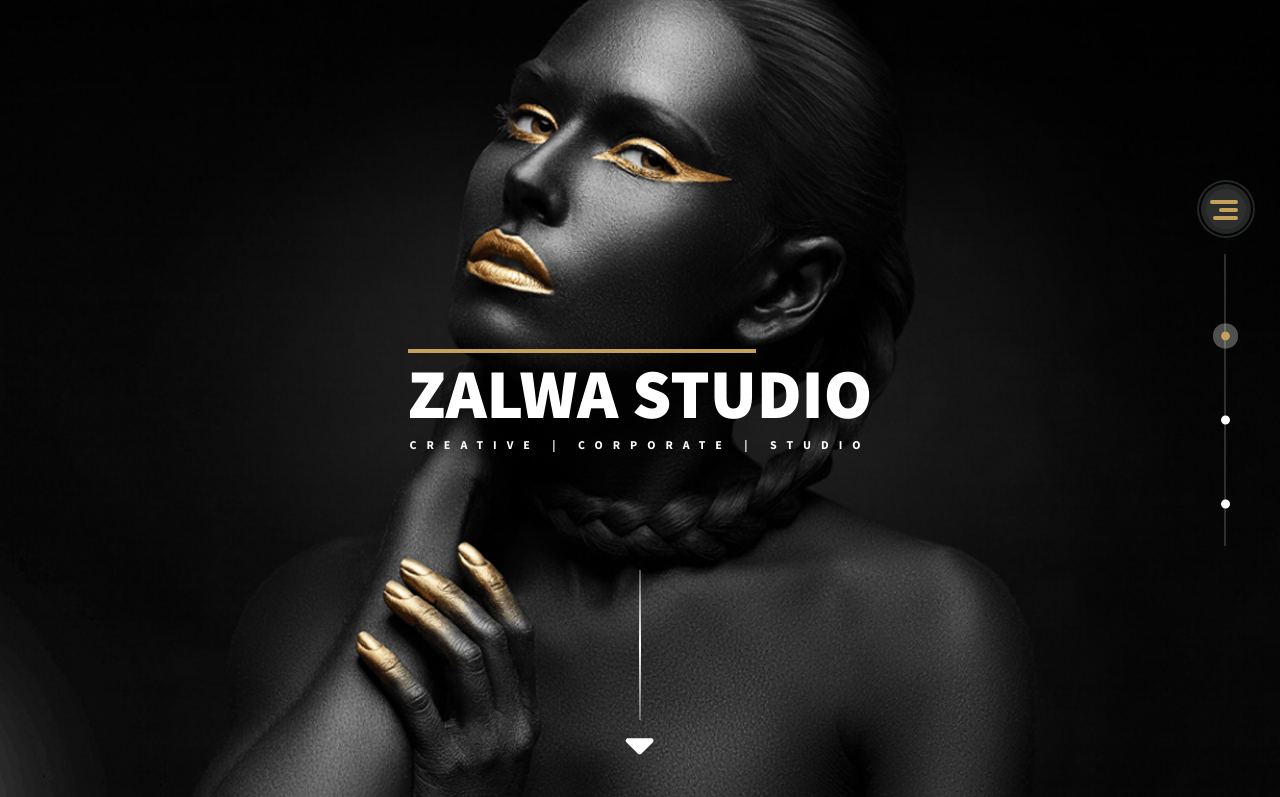
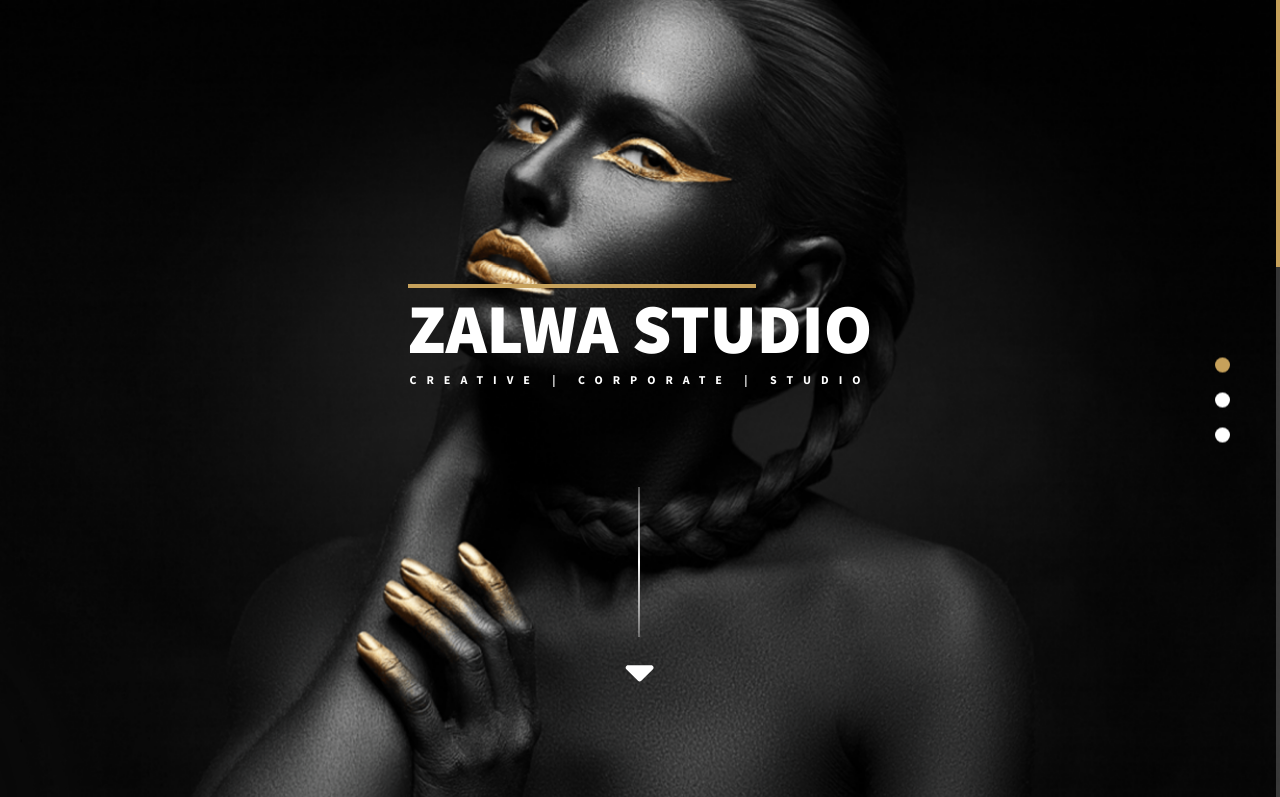
Before and after one commit to InsidiousDen/zalva-studio, a plain HTML site: page index.html in a window 1280 px wide. Shown: the top 797 px of the page. Drawn offline with nearby package versions, Linux system fonts and the light colour scheme; files whose address does not match are found by name.

Commit message:
parallax + scroll

```diff
--- a/css/style.css
+++ b/css/style.css
@@ -15,186 +15,134 @@
   font-family: "Source Sans Pro", sans-serif;
 }
 
-.menu__btn > span,
-.menu__btn > span::before,
-.menu__btn > span::after {
-  display: block;
-  position: absolute;
-  width: 19px;
-  height: 4px;
-  right: -8px;
-  top: -46px;
-  background-color: #c6a15b;
-  display: flex;
-  justify-content: flex-end;
-  border-radius: 2px;
+.wrapper {
+  min-height: 100%;
 }
 
-.menu__btn > span::before {
-  content: "";
-  top: -8px;
-  width: 28px;
-  right: auto;
-}
-.menu__btn > span::after {
-  content: "";
-  top: 8px;
-  width: 25px;
-  right: auto;
+.page {
+  width: 100%;
+  height: 100%;
+  position: fixed;
+  overflow: hidden;
+  top: 0;
+  left: 0;
 }
 
-.circle {
-  position: relative;
-  width: 40px;
-  height: 40px;
-  background-color: #2e2f2f;
-  border-radius: 50%;
-  top: -65px;
-  right: -104px;
-  box-shadow: 0 0 0 5px #252626;
+.page__wrapper {
+  display: flex;
+  flex-direction: column;
+  width: 100%;
+  height: 100%;
 }
 
-.circle::after {
-  content: "";
+.page__pagination {
   position: absolute;
-  width: 50px;
-  height: 50px;
-  top: -7px;
-  left: -7px;
-  border-radius: 50%;
-  border: solid 2px transparent;
-  box-shadow: 0 0 0 2px #252626;
+  top: 50%;
+  right: 50px;
+  transform: translate(50px -50%);
+  opacity: 0;
+  visibility: hidden;
+  display: flex;
+  flex-direction: column;
+  animation: pagination_reveal 1s ease forwards;
+  animation-delay: 2s;
 }
 
-.navbar {
-  position: fixed;
-  top: 50%;
-  right: 50px;
-  transform: translateY(-50%);
-  color: #ffffff;
+.page__bullet {
+  width: 15px;
+  height: 15px;
+  cursor: pointer;
+  background-color: #ffffff;
+  margin: 10px 0;
+  border-radius: 50%;
+  transition: background-color 0.3s ease 0s;
+}
+
+.page__bullet__active {
+  background-color: #c6a15b;
+}
+
+.page__scroll {
+  height: 100%;
+  position: absolute;
+  top: 0;
+  right: 0;
+  width: 4px;
+  background-color: rgba(255, 255, 255, 0.2);
+}
+
+.page__drag-scroll {
+  position: absolute;
+  top: 0;
+  left: 0;
+  width: 100%;
+  background-color: #c6a15b;
   cursor: pointer;
 }
 
-.navbar::before {
-  content: "";
-  width: 2px;
-  height: 100%;
-  position: absolute;
-  right: 4px;
-  background: #2f2f2f;
+.page__screen {
+  background-color: #151515;
+  color: #ffffff;
+  flex: 1 0 100%;
+  position: relative;
+  display: flex;
+  align-items: center;
+  justify-content: center;
 }
 
-.navbar ul {
-  list-style: none;
+.screen__content {
+  position: relative;
+  z-index: 2;
+  display: flex;
+  align-items: center;
+  flex-direction: column;
+  align-content: flex-start;
+  justify-content: center;
 }
 
-.navbar ul li {
-  position: relative;
-  text-align: right;
+.screen__body {
+  position: absolute;
+  width: 100%;
+  height: 100%;
+  top: 0;
+  left: 0;
+  overflow: hidden;
 }
 
-.navbar ul li .dot span {
-  display: inline-block;
-  background: #c6a15b;
-  letter-spacing: 1px;
-  padding: 10px 22px;
-  margin-right: 30px;
-  border-radius: 3px;
-  transform: translateX(30px);
-  opacity: 0;
+.screen__image {
+  position: absolute;
+  width: 100%;
+  height: 100%;
+  top: 0;
+  left: 0;
 }
 
-.navbar ul li:hover .dot span {
-  transform: translateX(0px);
-  opacity: 1;
+.screen__image img {
+  position: absolute;
+  width: 100%;
+  height: 100%;
+  top: 0;
+  left: 0;
+  object-fit: cover;
 }
 
-.navbar ul li .dot span::before {
-  content: "";
-  position: absolute;
-  top: 50%;
-  right: 0;
-  transform: translate(7px, -50%);
-  border-left: 7px solid #c6a15b;
-  border-top: 7px solid transparent;
-  border-bottom: 7px solid transparent;
-  display: block;
-}
-
-.navbar ul li .dot::before,
-.navbar ul li .dot::after {
-  content: "";
-  position: absolute;
-  top: 50%;
-  border-radius: 50%;
-  display: block;
-  transition: 0.2s ease-out;
-}
-
-.navbar ul li .dot::before {
-  height: 5px;
-  width: 5px;
-  border: 2px solid #ffffff;
-  right: 0;
-  transform: translateY(-50%);
-  background-color: #ffffff;
-}
-
-.navbar ul li .dot.active::before,
-.navbar ul li:hover .dot::before {
-  border-color: #c6a15b;
-  background: #c6a15b;
-}
-
-.navbar ul li .dot::after {
-  height: 9px;
-  width: 9px;
-  right: 0px;
-  transform: translateY(-50%) scale(0);
-  box-shadow: 0 0 0 8px #ffffff;
-  opacity: 0.3;
-
-}
-
-.navbar ul li .dot.active::after,
-.navbar ul li:hover .dot::after {
-  transform: translateY(-50%) scale(1);
-}
-
-.dot {
-  color: #fff;
-  display: block;
-  padding: 22px 0;
-  text-decoration: none;
-}
-
-.slide {
-  min-height: 100vh;
-  width: 100%;
-  background-color: #151515;
-  color: #ffffff;
-  display: flex;
-  flex-direction: column;
-  justify-content: space-between;
-}
-
-
-.main {
-  background: url("../images/main-bg.png") no-repeat;
-  background-size: cover;
-  background-position: center;
+.main__title {
   display: flex;
   justify-content: center;
   align-items: center;
   flex-direction: column;
-  cursor: default;
+  margin: 200px 0 100px 0;
 }
 
 .main__logo__text {
   font-size: 70px;
   font-weight: 900;
+  width: fit-content;
   text-transform: uppercase;
   position: relative;
+  color: transparent;
+  animation: text_reveal 0.5s ease forwards;
+  animation-delay: 1s;
 }
 
 .main__logo__text::before {
@@ -205,18 +153,57 @@
   position: absolute;
   top: 0;
   left: 0;
+  animation: text_reveal 0.5s ease forwards;
+  animation-delay: 1s;
+}
+
+.main__logo__text span {
+  position: absolute;
+  top: 0;
+  left: 0;
+  height: 100%;
+  width: 0;
+  background-color: #c6a15b;
+  animation: text_reveal_box 1s ease;
+  animation-delay: 0.5s;
 }
 
 .main__sub__text {
   font-size: 12px;
   text-transform: uppercase;
   letter-spacing: 10px;
+  color: transparent;
+  animation: text_reveal 1.5s ease forwards;
+  animation-delay: 2s;
+}
+
+@keyframes text_reveal {
+  100% {
+    color: #ffffff;
+  }
+}
+
+@keyframes text_reveal_box {
+  50% {
+    width: 100%;
+    left: 0;
+  }
+  100% {
+    width: 0;
+    left: 100%;
+  }
+}
+@keyframes pagination_reveal {
+  100% {
+    transform: translate(0, -50%);
+    opacity: 1;
+    visibility: inherit;
+  }
 }
 
 .v-line {
   width: 2px;
   height: 150px;
-  position: absolute;
   left: 50%;
   bottom: 80px;
   margin-left: -1px;
@@ -230,26 +217,20 @@
 
 .fa-sort-down {
   font-size: 50px;
-  position: absolute;
-  bottom: 40px;
+  margin-bottom: 30px;
 }
 .fa-sort-down:hover {
   color: #c6a15b;
 }
 
-.slide__logo {
+.page__logo {
   font-size: 30px;
   color: #c6a15b;
   text-transform: uppercase;
   font-family: "TypefaceSix";
-  padding: 50px 0 15px 60px;
 }
 
-.slide__socials {
-  padding: 15px 0 50px 60px;
-}
-
-.slide__social {
+.page__social {
   height: 28px;
   width: 28px;
   border: solid 1px #ffffff;
@@ -257,25 +238,23 @@
   margin-right: 2px;
   color: #ffffff;
   opacity: 0.5;
+  cursor: pointer;
 }
 
 a:visited {
   color: inherit;
 }
 
-.info {
-  background: url("../images/info-bg.png") no-repeat;
-  background-size: cover;
-  background-position: center;
-  display: flex;
-  flex-direction: column;
+.info,
+.gallery {
+  align-items: flex-start;
+  margin: 0 30px;
 }
 
 .info__wrapper {
   display: flex;
   justify-content: center;
   flex-wrap: wrap;
-  margin: 0 15px;
 }
 
 .info__headline {
@@ -286,7 +265,7 @@ a:visited {
   font-size: 15px;
   text-transform: uppercase;
   letter-spacing: 2px;
-  padding-left: 5px;
+  padding-left: 2px;
 }
 
 .info__title {
@@ -305,7 +284,7 @@ a:visited {
   padding-bottom: 20px;
 }
 
-.gallery {
+.gallery__content {
   display: flex;
   justify-content: center;
   flex-wrap: wrap;
@@ -323,6 +302,8 @@ a:visited {
 .person__image > img {
   max-width: 100%;
   max-height: 100%;
+  transition: all .2s ease-in-out;
+  cursor: pointer;
 }
 
 .person:nth-child(even) {
@@ -353,14 +334,32 @@ a:visited {
   margin-right: 5px;
 }
 
+.person__image > img:hover {
+  transform: translate(0, -10%);
+}
+
 .fa-behance {
   margin-top: 4px;
 }
 
+.page__logo,
+.page__socials {
+  padding: 30px;
+}
+.more {
+  display: none;
+}
+
+@media (max-width: 1024px) {
+  .person:nth-child(n+4) {
+    display: none;
+  }
+}
+
 @media (max-width: 768px) {
-  .slide__logo,
-  .slide__socials {
-    padding-left: 30px;
+  .page__logo,
+  .page__socials {
+    padding: 30px;
   }
   .main__logo__text {
     font-size: 57px;
@@ -384,12 +383,18 @@ a:visited {
   .person:nth-child(even) {
     padding-top: 15px;
   }
+  .page__pagination {
+    right: 25px;
+  }
+  .person:nth-child(n+3) {
+    display: none;
+  }
 }
 
 @media (max-width: 475px) {
-  .slide__logo,
-  .slide__socials {
-    padding-left: 15px;
+  .page__logo,
+  .page__socials {
+    padding: 15px;
   }
   .main__logo__text {
     font-size: 43px;
@@ -409,4 +414,18 @@ a:visited {
   .person__socials {
     margin-top: 6px;
   }
+  .person:nth-child(n+2) {
+    display: none;
+  }
+  .more {
+    display: block;
+    margin: auto;
+    text-transform: uppercase;
+    letter-spacing: 2px;
+  }
+  .more > .fa-sort-down {
+    font-size: 30px;
+    margin: 0 auto;
+
+  }
 }
--- a/index.html
+++ b/index.html
@@ -11,68 +11,83 @@
 </head>
 
 <body>
-  <main class="container">
-    <nav class="navbar">
-      <div class="menu__btn">
-        <a href="#main" data-scroll="main">
-          <div class="circle"></div>
-        </a>
+  <div class="wrapper">
+    <main class="page">
+      <div class="page__wrapper">
+        <section class="page__screen main" id="main">
+          <div class="screen__content">
+            <div class="main__title" data-swiper-parallax="50%" data-swiper-parallax-opacity="0">
+              <h1 class="main__logo__text">zalwa studio
                 <span></span>
+              </h1>
+              <h2 class="main__sub__text">creative | corporate | studio
+              </h2>
             </div>
-      <ul>
-        <li><a href="#main" class="dot active" data-scroll="main"><span>Main</span></a></li>
-        <li><a href="#info" class="dot" data-scroll="info"><span>Info</span></a></li>
-        <li><a href="#gallery" class="dot" data-scroll="gallery"><span>Gallery</span></a></li>
-      </ul>
-    </nav>
-    <article class="slider">
-      <section class="slide main" id="main">
-        <h1 class="main__logo__text">zalwa studio</h1>
-        <h2 class="main__sub__text">creative | corporate | studio</h2>
             <div class="v-line"></div>
             <i class="fas fa-sort-down"></i>
+          </div>
+          <div class="screen__body">
+            <div class="screen__image" data-swiper-parallax="50%" data-swiper-parallax-scale="1.1">
+              <img src="images/main-bg.png" alt="">
+            </div>
+          </div>
         </section>
-      <section class="slide info" id="info">
-        <div class="slide__logo">zalwa</div>
-        <div class="info__wrapper">
+        <section class="page__screen" id="info">
+          <div class="screen__content info">
+            <div class="page__logo">zalwa</div>
+            <div class="info__wrapper" data-swiper-parallax-opacity="0">
               <div class="info__headline">
                 <p>meet our aliens</p>
                 <div class="info__title">ingenious</div>
               </div>
               <div class="info__content">
                 <p class="info__text">Lorem ipsum dolor sit amet, consectetur adipisicing elit, sed do eiusmod tempor
-              incididunt ut labore et dolore magna aliqua. Ut enim ad minim veniam, quis nostrud exercitation ullamco
-              laboris nisi ut aliquip ex ea commodo consequat. Duis aute irure dolor in reprehenderit in voluptate velit
-              esse cillum dolore eu fugiat nulla pariatur. Excepteur sint occaecat cupidatat non proident, sunt in culpa
+                  incididunt ut labore et dolore magna aliqua. Ut enim ad minim veniam, quis nostrud exercitation
+                  ullamco
+                  laboris nisi ut aliquip ex ea commodo consequat. Duis aute irure dolor in reprehenderit in voluptate
+                  velit
+                  esse cillum dolore eu fugiat nulla pariatur. Excepteur sint occaecat cupidatat non proident, sunt in
+                  culpa
                   qui officia deserunt mollit anim id est laborum.
                 </p>
                 <p class="info__text">
-              Sed ut perspiciatis unde omnis iste natus error sit voluptatem accusantium doloremque laudantium, totam
+                  Sed ut perspiciatis unde omnis iste natus error sit voluptatem accusantium doloremque laudantium,
+                  totam
                   rem
                   aperiam, eaque ipsa quae ab illo inventore veritatis et quasi architecto beatae vitae dicta sunt
                   explicabo.
-              Nemo enim ipsam voluptatem quia voluptas sit aspernatur aut odit aut fugit, sed quia consequuntur magni
-              dolores eos qui ratione voluptatem sequi nesciunt. Neque porro quisquam est, qui dolorem ipsum quia dolor
-              sit amet, consectetur, adipisci velit, sed quia non numquam eius modi tempora incidunt ut labore et dolore
+                  Nemo enim ipsam voluptatem quia voluptas sit aspernatur aut odit aut fugit, sed quia consequuntur
+                  magni
+                  dolores eos qui ratione voluptatem sequi nesciunt. Neque porro quisquam est, qui dolorem ipsum quia
+                  dolor
+                  sit amet, consectetur, adipisci velit, sed quia non numquam eius modi tempora incidunt ut labore et
+                  dolore
                   magnam aliquam quaerat voluptatem.</p>
               </div>
             </div>
-        <div class="slide__socials">
-          <button class="slide__social">
+
+
+            <div class="page__socials">
               <a href="https://facebook.com/">
+                <button class="page__social">
                   <i class="fab fa-facebook-f"></i>
-            </a>
-          </button>
-          <button class="slide__social">
+                </button></a>
               <a href="https://twitter.com/">
+                <button class="page__social">
                   <i class="fab fa-twitter"></i>
-            </a>
-          </button>
+                </button></a>
+            </div>
+          </div>
+          <div class="screen__body">
+            <div class="screen__image" data-swiper-parallax="50%" data-swiper-parallax-scale="1.1">
+              <img src="images/info-bg.png" alt="">
+            </div>
           </div>
         </section>
-      <section class="slide" id="gallery">
-        <div class="slide__logo">zalwa</div>
-        <div class="gallery">
+        <section class="page__screen" id="gallery">
+          <div class="screen__content gallery">
+            <div class="page__logo">zalwa</div>
+            <div class="gallery__content">
               <div class="person">
                 <div class="person__image">
                   <img src="./images/gallery/image-1.png">
@@ -210,22 +225,27 @@
                 </ul>
               </div>
             </div>
-        <div class="slide__socials">
-          <button class="slide__social">
+            <div class="more">Watch More<i class="fas fa-sort-down"></i></div>
+
+            <div class="page__socials">
               <a href="https://facebook.com/">
+                <button class="page__social">
                   <i class="fab fa-facebook-f"></i>
-            </a>
-          </button>
-          <button class="slide__social">
+                </button></a>
               <a href="https://twitter.com/">
+                <button class="page__social">
                   <i class="fab fa-twitter"></i>
-            </a>
-          </button>
+                </button></a>
+            </div>
           </div>
         </section>
-    </article>
+      </div>
+      <div class="page__pagination"></div>
+      <div class="page__scroll"></div>
     </main>
-  <script src="https://cdnjs.cloudflare.com/ajax/libs/jquery/3.6.0/jquery.min.js" charset="utf-8"></script>
+
+  </div>
+  <script src="https://unpkg.com/swiper@7/swiper-bundle.min.js"></script>
   <script src="./script.js"></script>
 </body>
 
--- a/script.js
+++ b/script.js
@@ -1,50 +1,32 @@
-$(document).ready(function(){
-  $(window).on('scroll',function(){
-
-    let link = $('.navbar a.dot');
-    let top = $(window).scrollTop();
-
-    $('.slide').each(function(){
-      let id = $(this).attr('id');
-      let height = $(this).height();
-      let offset = $(this).offset().top - 150;
-      if(top >= offset && top < offset + height){
-        link.removeClass('active');
-        $('.navbar').find('[data-scroll="' + id + '"]').addClass('active');
-      }
-    });
-  });
-});
-
-$(document).ready(function () {
-  let divs = $('.slide');
-  let dir = 'up';
-  let div = 0;
-
-  $(document.body).on('DOMMouseScroll mousewheel', function (e) {
-    if (e.originalEvent.detail > 0 || e.originalEvent.wheelDelta < 0) {
-        dir = 'down';
-    } else {
-        dir = 'up';
-    }
-    div = -1;
-    divs.each(function(i){
-        if (div<0 && ($(this).offset().top >= $(window).scrollTop())) {
-            div = i;
-        }
-    });
-    if (dir == 'up' && div > 0) {
-        div--;
-    }
-    if (dir == 'down' && div < divs.length) {
-        div++;
-    }
-      $('html,body').stop().animate({
-        scrollTop: divs.eq(div).offset().top
-    }, 200);
-    return true;
-  });
-  $(window).resize(function () {
-      $('html,body').scrollTop(divs.eq(div).offset().top);
-  });
-});
+let pageSlider = new Swiper(".page",{
+  wrapperClass: 'page__wrapper',
+  slideClass: 'page__screen',
+  direction: 'vertical',
+  slidesPreView: 'auto',
+  parallax: true,
+  keyboard: {
+    enabled: true,
+    onlyInViewport: true,
+    pageUpDown: true,
+  },
+  mousewheel: {
+    sensitivity: 1,
+  },
+  watchOverflow: true,
+  speed: 1500,
+  observer: true,
+  observeParents: true,
+  observeSlidesChildren: true,
+  pagination: {
+    el: '.page__pagination',
+    type: 'bullets',
+    clickable: true,
+    bulletClass: 'page__bullet',
+    bulletActiveClass: 'page__bullet__active',
+  },
+  scrollbar: {
+    el: '.page__scroll',
+    dragClass: 'page__drag-scroll',
+    draggable: true,
+  },
+})
```
Lines whose indentation alone changed are shown as unchanged.
